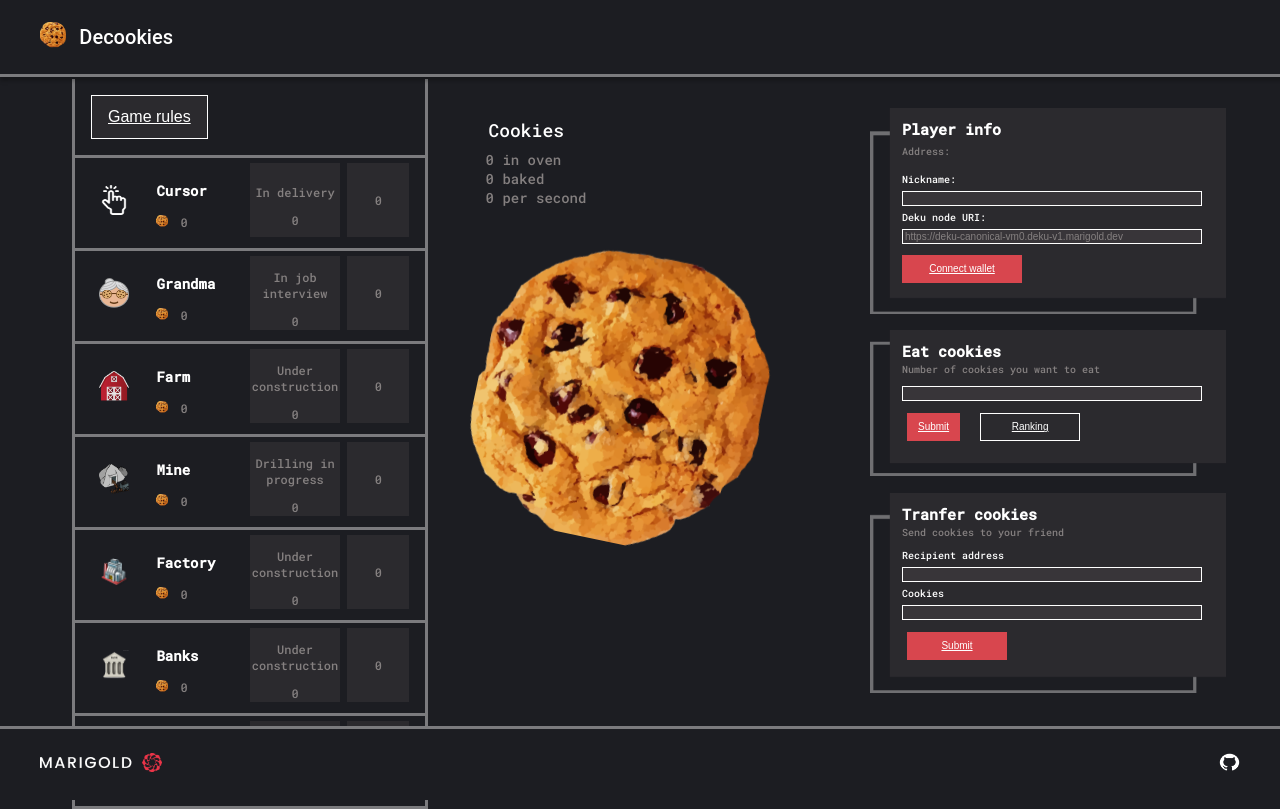
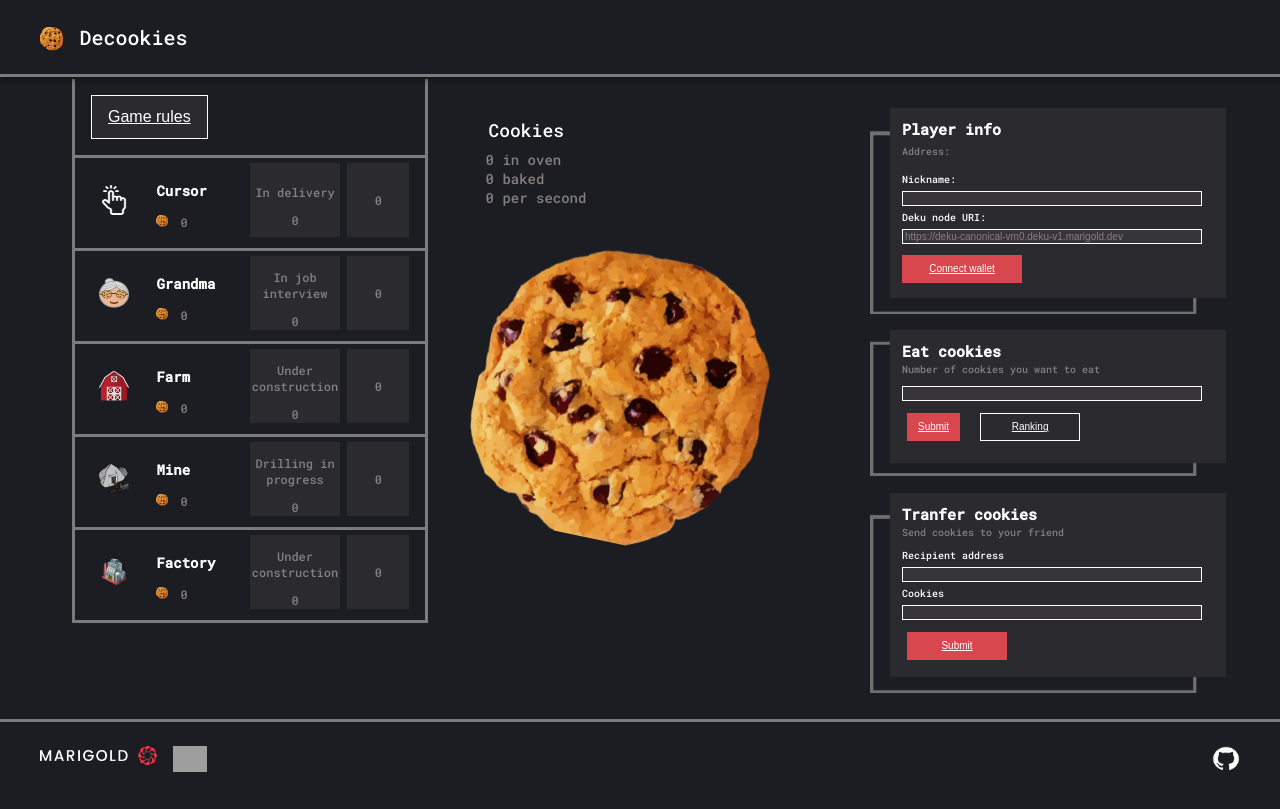
Before and after one commit to marigold-dev/decookies, a React app: page / in a window 1280 px wide. Shown: the top 809 px of the page. Built offline with nearby package versions, Linux system fonts and the light colour scheme; grey boxes are pictures that could not be loaded.

Commit message:
fix typos + rework footer (#41)

```diff
--- a/public/index.html
+++ b/public/index.html
@@ -3,11 +3,11 @@
 
 <head>
   <meta charset="utf-8" />
-  <link rel="icon" href="%PUBLIC_URL%/favicon.ico" />
+  <link rel="icon" href="cookie.ico" />
   <meta name="viewport" content="width=device-width, initial-scale=1" />
   <meta name="theme-color" content="#000000" />
-  <meta name="description" content="DEKU-P Cookie clicker" />
-  <link rel="apple-touch-icon" href="%PUBLIC_URL%/logo192.png" />
+  <meta name="description" content="DEKU-C Cookie clicker game" />
+  <link rel="apple-touch-icon" href="../resources/images/cookie.png" />
   <link rel="preconnect" href="https://fonts.googleapis.com">
   <link rel="preconnect" href="https://fonts.gstatic.com" crossorigin>
   <link href="https://fonts.googleapis.com/css2?family=Roboto+Mono:wght@100;300;500&display=swap" rel="stylesheet">
--- a/src/components/footer.tsx
+++ b/src/components/footer.tsx
@@ -2,16 +2,21 @@ import styled from "styled-components";
 import marigold from '../../resources/images/marigold-logo.png';
 import github from '../../resources/images/github-logo.png';
 
-const FooterContainer = styled.div `
+const FooterContainer = styled.div`
     border-top: 3px solid #7B7B7E;
     right: 0;
     width: 100%;
     position: fixed;
     left: 0;
     bottom:0;
-    background:${props =>props.theme.palette.primary.main};
+    background:${props => props.theme.palette.primary.main};
     display:flex;
     justify-content:space-between;
+
+    div {
+        display:flex;
+        padding-right:5vh;
+    }
 
 a {
     text-decoration: none;
@@ -19,16 +24,25 @@ a {
 }
 
 img {
-    padding: 1vh 5vh 1vh 5vh;
-    height: 2.4vh;
+    padding: 1vh 0 1vh 2vh;
+    height:3.2vh;
+       &.marigold {
+        height:2.3vh;
+        padding-left:5vh;
+    }
 }
 `;
 
 const Footer = () => {
     return (
         <FooterContainer>
-             <a href="https://www.marigold.dev/"><img src={marigold} alt="marigold" /></a>
-             <a href="https://github.com/marigold-dev/decookies"><img src={github} alt="github" /></a>
+            <div>
+                <a target="_blank" href="https://www.marigold.dev/"><img className="marigold" src={marigold} alt="marigold" /></a>
+                <a target="_blank" href="https://www.marigold.dev/deku"><img src='https://uploads-ssl.webflow.com/616ab4741d375d1642c19027/62c58c16377e57478aefc716_Group%20129.svg' alt="deku" /></a>
+            </div>
+            <div>
+                <a target="_blank" href="https://github.com/marigold-dev/decookies"><img src={github} alt="github" /></a>
+            </div>
         </FooterContainer>
     )
 };
--- a/src/components/game/gameButton.ts
+++ b/src/components/game/gameButton.ts
@@ -16,7 +16,7 @@ const GameButton = styled.button`
     padding: 0 0.5em 0.2em 0.5em;
     height: auto;
     overflow-y: scroll;
-    font-size: 7px;
+    font-size: 6px;
     color: ${props =>props.theme.palette.primary.contrastText};
     width: 195px;
     h3 {
--- a/src/components/game/gameContainer.ts
+++ b/src/components/game/gameContainer.ts
@@ -11,18 +11,18 @@ const GameContainer = styled.div`
     display: block;
     width: 207px;
     margin: 0em 1px 25em 0em;
-    border-right: 3px solid #7B7B7E;
-    border-left: 3px solid #7B7B7E;
+    border-right: 3px solid #7b7b7e;
+    border-left: 3px solid #7b7b7e;
     .container {
-        display:none;
-        padding: 1em 1em;
+      display: none;
+      padding: 1em 1em;
     }
   }
   .middle {
-    color: ${props =>props.theme.palette.common.white};
+    color: ${(props) => props.theme.palette.common.white};
     text-align: center;
     button {
-      background: ${props =>props.theme.palette.primary.main};
+      background: ${(props) => props.theme.palette.primary.main};
       border: none;
     }
     p {
@@ -31,7 +31,7 @@ const GameContainer = styled.div`
       padding-left: 2.8em;
     }
     .cookieText {
-      color: ${props =>props.theme.palette.primary.contrastText};;
+      color: ${(props) => props.theme.palette.primary.contrastText};
       text-align: left;
       margin-top: -10px;
       padding: 0 0 3em 0;
@@ -70,12 +70,23 @@ const GameContainer = styled.div`
         display: block;
         width: 350px;
         margin: -1.3em 0px -3em 4em;
-        border-right: 3px solid #7B7B7E;
-        border-left: 3px solid #7B7B7E;
-        height: fit-content;
+        border-right: 3px solid #7b7b7e;
+        border-left: 3px solid #7b7b7e;
+        overflow: scroll;
+        height: 544px;
+        scrollbar-width: 10px;
         .container {
-            display:block;
-            padding: 1em 1em;
+          display: block;
+          padding: 1em 1em;
+        }
+      }
+    }
+  }
+  @media (min-width: 1700px) {
+    &.container {
+      section {
+        &.left {
+          height: fit-content;
         }
       }
     }
--- a/src/components/header.tsx
+++ b/src/components/header.tsx
@@ -12,7 +12,7 @@ width: 103%;
 position: absolute;
 border-bottom: 3px solid #7B7B7E;
 box-shadow: 0px 4px 4px rgba(0, 0, 0, 0.25);
-font-family: "Roboto";
+font-family: "Roboto Mono", monospace;
 font-weight: 500;
 height: 65px;
 @media (min-width: 1209px) {
@@ -33,15 +33,15 @@ a {
 }
 
 img {
-    padding: 2.2vh 1.7vh 2.7vh 5vh;
-    height: 3.3vh;
+    padding: 2.2em 1em 2em 5vh;
+    height: 1.5em;
 }
 `;
 
 const Header = () => {
     return (
         <HeaderContainer>
-            <a href="/"><img src={cookie} alt="decookies" /><p>Decookies</p></a>
+            <a href="/"><img src={cookie} alt="decookies" /><p>Decookies </p>&nbsp;</a>
         </HeaderContainer>
     )
 };
--- a/src/pages/rules.tsx
+++ b/src/pages/rules.tsx
@@ -11,9 +11,9 @@ const Rules = () =>
             <p>Rules are easy</p>
             <ul>
                 <li>Click on the giant cookie to bake one cookie! </li>
-                <li>When you have enough cookies  buy a building! Each building =&gt; will passively
-                    mint cookies for you. The more buildings of the same type you buy, the more the price inscreases</li>
-                <li>You can give cookies to a friend, because it is always great to get cookies from friends</li>
+                <li>When you have enough cookies  buy a building! Each building will passively
+                    mint cookies for you. The more buildings of the same type you buy, the more the price inscreases.</li>
+                <li>You can give cookies to a friend (because it is always great to get cookies from friends).</li>
                 <li>"Eat cookies" allow you to “burn” cookies and appear in the leaderboard. Who will the best cookie eater?</li>
             </ul>
         </section>
```
Also changed, not shown: 1 other file (tests, documents, lock files or other folders).
